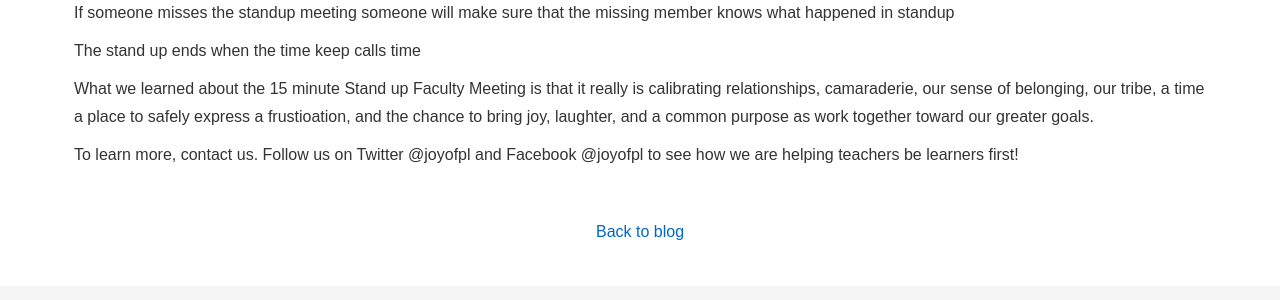
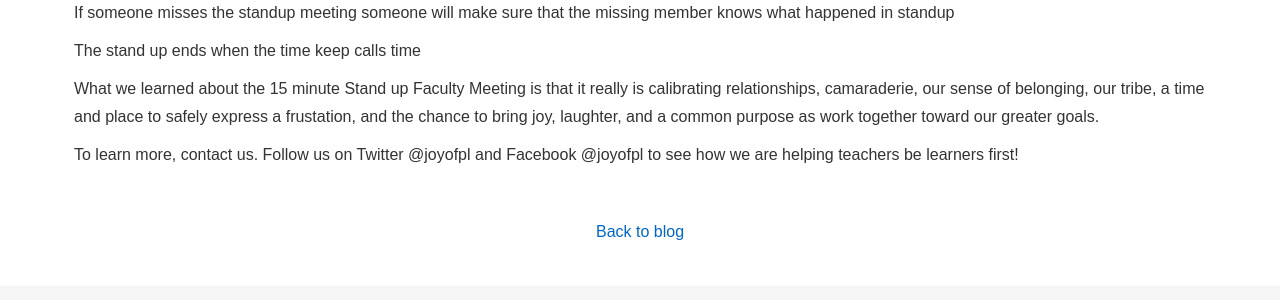
Before and after one commit to meesterkurt/joyofprofessionallearning, a Jekyll site: the page built from _posts/2017-10-14-stand-up-faculty-meeting.markdown, in a window 1280 px wide. Shown: the part 1749-2049 px from the top of the page. Built offline with Jekyll 4.4.1, drawn with Linux system fonts in a browser that asks for light colours; nearby versions of some CDN libraries.

Commit message:
Update 2017-10-14-stand-up-faculty-meeting.markdown

```diff
--- a/_posts/2017-10-14-stand-up-faculty-meeting.markdown
+++ b/_posts/2017-10-14-stand-up-faculty-meeting.markdown
@@ -43,7 +43,7 @@
 
 The stand up ends when the time keep calls time
 
-What we learned about the 15 minute Stand up Faculty Meeting is that it really is calibrating relationships, camaraderie, our sense of belonging, our tribe, a time a place to safely express a frustioation, and the chance to bring joy, laughter, and a common purpose  as work together toward our greater goals.
+What we learned about the 15 minute Stand up Faculty Meeting is that it really is calibrating relationships, camaraderie, our sense of belonging, our tribe, a time and place to safely express a frustation, and the chance to bring joy, laughter, and a common purpose as work together toward our greater goals.
 
 To learn more, contact us.
 Follow us on Twitter @joyofpl and Facebook @joyofpl to see how we are helping teachers be learners first!
```
